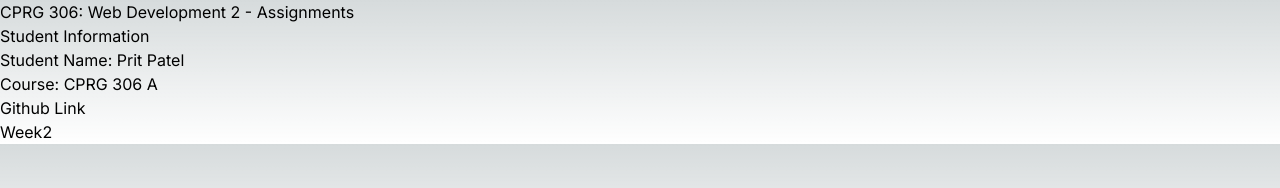
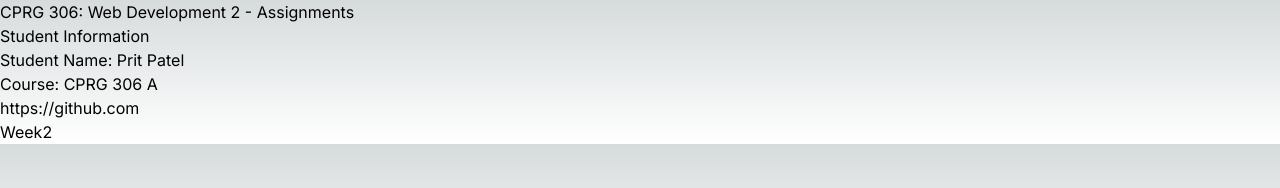
Before and after one commit to prit-1543/cprg306-assignments, a Next.js app: page / in a window 1280 px wide. Shown: the top 188 px of the page. Built offline with nearby package versions, Linux system fonts and the light colour scheme.

Commit message:
Created a New Page

```diff
--- a/app/studentInfo.js
+++ b/app/studentInfo.js
@@ -8,7 +8,7 @@
             <h1>Student Information</h1>
             <p>Student Name: Prit Patel<br />
                Course: CPRG 306 A<br />
-               <Link href="https://github.com/prit-1543/cprg306-assignments.git">Github Link</Link>
+               <Link href="https://github.com/prit-1543/cprg306-assignments.git">https://github.com</Link>
             </p>
         </div>
     </main>
--- a/app/week2/page.js
+++ b/app/week2/page.js
@@ -0,0 +1,10 @@
+import StudentInfo from "../studentInfo";
+import Link from "next/link";
+export default function Hello(){
+return(
+  <div>
+    <h1>My Shoping List</h1>
+    <StudentInfo />
+    </div>
+    )
+}
```
